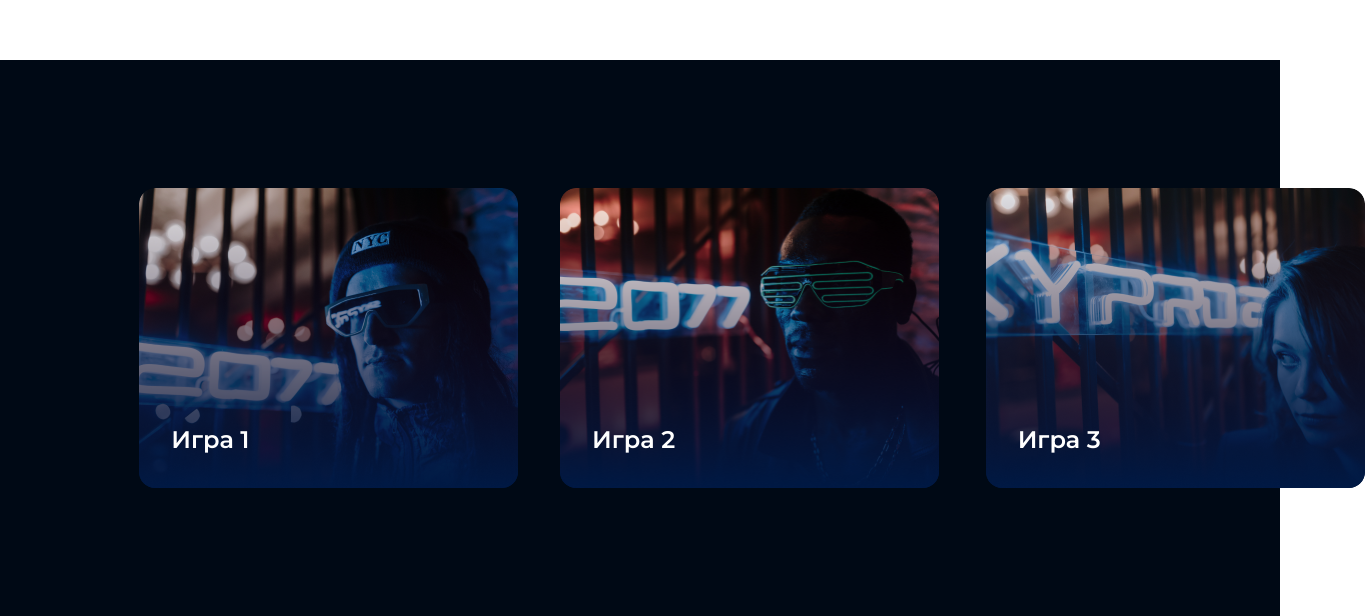
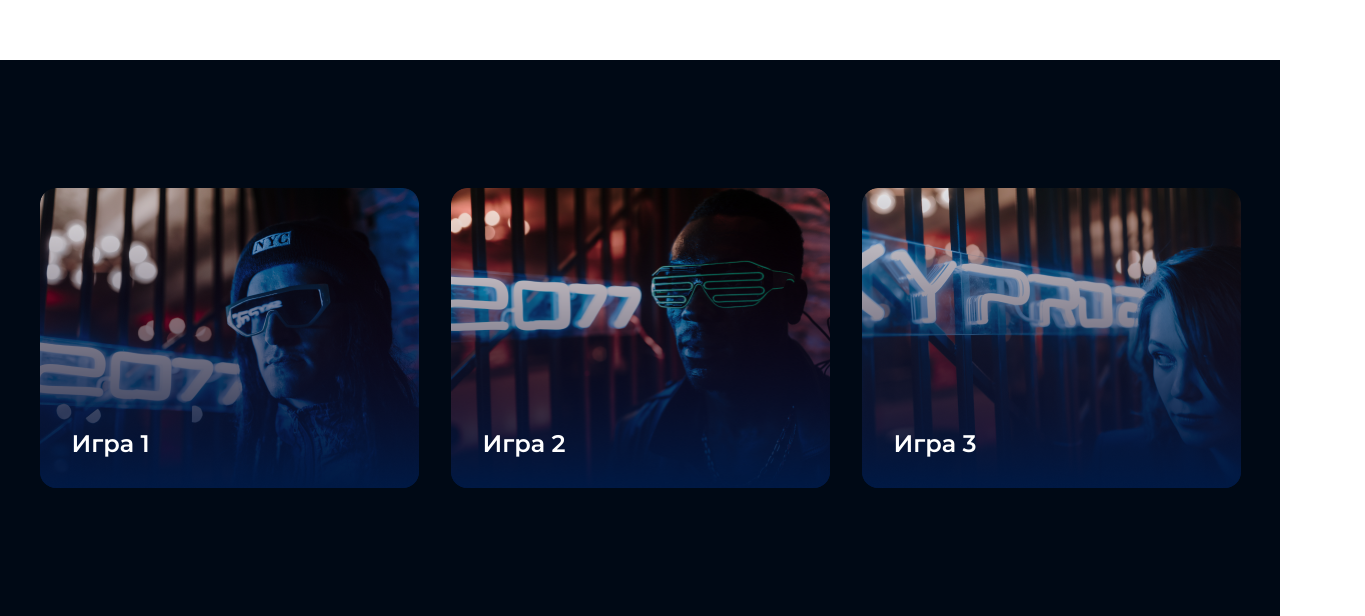
Before and after one commit to shalaeva28/Homework1, a plain HTML site: page index.html in a window 1280 px wide. Shown: the part 964-1580 px from the top of the page, 1365 px wide, since content can reach past the window. Drawn offline with Linux system fonts and the light colour scheme.

Commit message:
added changes

```diff
--- a/style.css
+++ b/style.css
@@ -63,10 +63,9 @@ body {
 
 .games__nav {
   display: flex;
-  justify-content: space-around;
+  justify-content: center;
   gap: 32px;
   padding-top: 128px;
-  padding-left: 0px;
 }
 
 .games__tittle {
@@ -78,7 +77,6 @@ body {
   height: 300px;
   background: linear-gradient(180deg, rgba(39, 1, 15, 0) 0%, #001944 100%), url(0023.jpg);
   border-radius: 16px;
-  position: absolute;
 }
 
 .games__img:hover {
@@ -91,12 +89,9 @@ body {
   font-size: 24px;
   line-height: 32px;
   color: #FFFFFF;
-  display: flex;
-  align-items: center;
-  position: relative;
-  padding-left: 32px;
-  padding-bottom: 32px;
-  padding-top: 236px;
+  position:absolute;
+  left: 32px;
+  bottom: 32px;
 }
 
 @media (max-width: 375px) {
```
